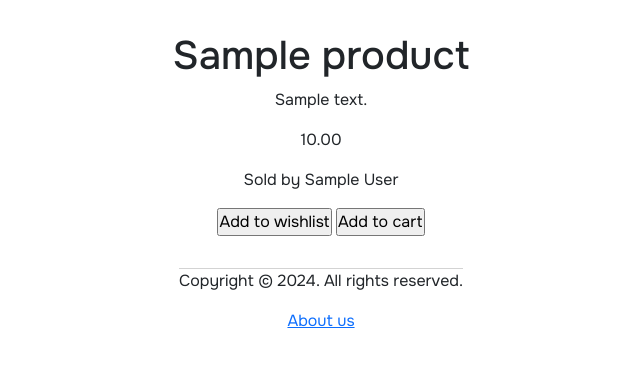
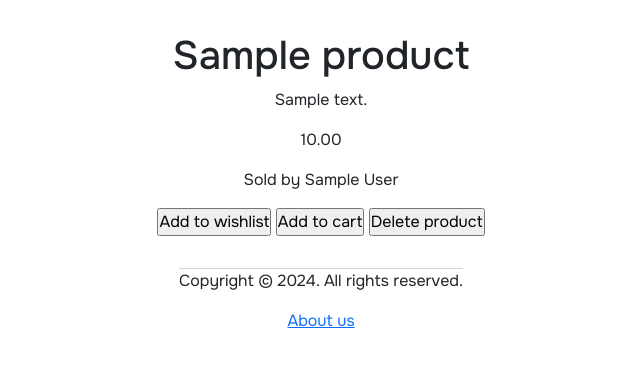
Before and after one commit to mgordilov/ecommerce, a Django app: page /product/1/ in a window 1280 px wide. Shown: the part 116-483 px from the top of the page, without its empty margins (319-959 px from the left). Run offline with Django 5.2, Linux system fonts and the light colour scheme; tables that the repository leaves empty hold one stand-in row (values such as "Sample post"); some libraries are stand-ins or nearby versions.

Commit message:
Maintenance

```diff
--- a/ecommerce_app/templates/ecommerce_app/item_page.html
+++ b/ecommerce_app/templates/ecommerce_app/item_page.html
@@ -11,4 +11,5 @@
     <p>Sold by {{ product.business }}</p>
     <a href="{% url 'add-to-wishlist' product.id %}"><input type="button" value="Add to wishlist"></a>
     <a href="{% url 'add-to-cart' product.id %}"><input type="button" value="Add to cart"></a>
+    <a href="{% url 'product_delete' product.id %}"><input type="button" value="Delete product"></a>
 {% endblock %}
--- a/ecommerce_app/urls.py
+++ b/ecommerce_app/urls.py
@@ -11,7 +11,7 @@ urlpatterns = [
     # Product URLs
     path('products/', views.products, name='products'),
     path('product/<int:pk>/', views.productDetail, name='product_detail'),
-    # path('create-checkout-session/<int:pk>/', views.createCheckoutSession, name='create-checkout-session'),
+    path('product/<int:pk>/delete/', views.productDeleteView.as_view(), name='product_delete'),
     path('cart-checkout/', views.createCartCheckoutSession, name='cart-checkout'),
     path('create-product/', views.productCreate, name='create-product'),
     path('add-to-wishlist/<int:pk>/', views.AddToWishlist, name='add-to-wishlist'),
--- a/ecommerce_app/views.py
+++ b/ecommerce_app/views.py
@@ -24,33 +24,6 @@ endpoint_secret = os.getenv('STRIPE_WEBHOOK_SECRET')
 
 
 # Stripe related functions
-# def createCheckoutSession(request, pk):
-#     name = get_object_or_404(models.Product, pk=pk).name
-#     price = get_object_or_404(models.Product, pk=pk).price * 100
-#     if request.method == 'POST':
-#         checkout_session = stripe.checkout.Session.create(
-#             customer = request.user.userprofile.customer_id,
-#             line_items = [
-#                 {
-#                     'price_data': {
-#                         'currency': 'eur',
-#                         'product_data': {
-#                             'name': name,
-#                         },
-#                         'unit_amount': int(price),
-#                     },
-#                     'quantity': 1,
-#                 },
-#             ],
-#             mode = 'payment',
-#             metadata = {'user_id': request.user.id, 'product_id': pk},
-#             success_url = 'http://localhost:8000/',
-#             cancel_url = 'http://localhost:8000/cart/',
-#         )
-#         return redirect(checkout_session.url, code=303)
-
-#     else:
-#         return render(request, 'ecommerce_app/home.html')
 
 def createCartCheckoutSession(request):
     if request.method == 'POST':
@@ -171,6 +144,11 @@ def productCreate(request):
         form = forms.ProductCreateForm()
     return render(request, 'ecommerce_app/create_product.html', {'form': form})
 
+class productDeleteView(DeleteView):
+    model = models.Product
+    success_url = '/products'
+    template_name = 'ecommerce_app/product_delete.html'
+
 def productDetail(request, pk):
     product = get_object_or_404(models.Product, pk=pk)
     return render(request, 'ecommerce_app/item_page.html', {'product': product})
```
Also changed, not shown: ecommerce_app/templates/ecommerce_app/product_delete.html (added, +14 -0 lines).
